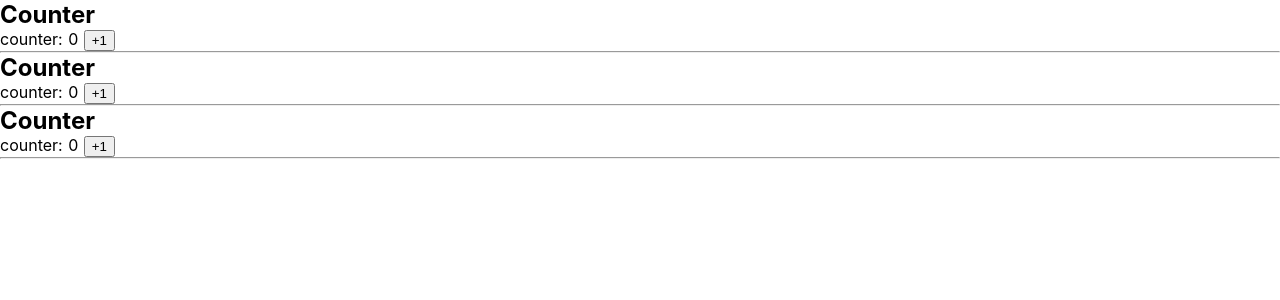
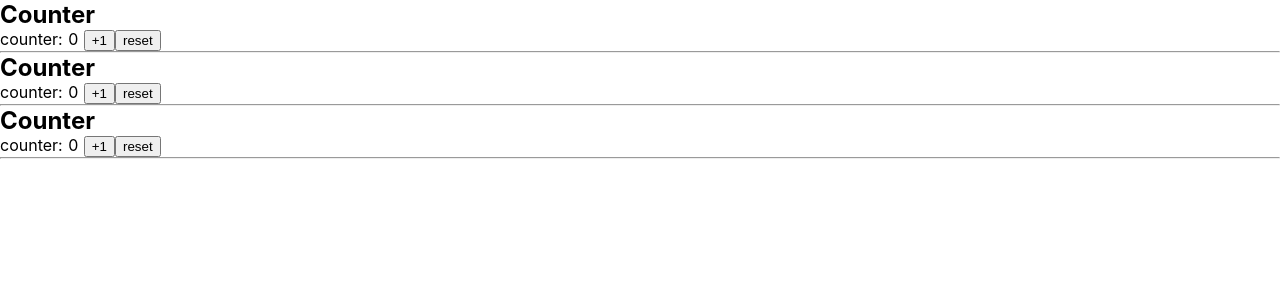
Before and after one commit to ynakayu/nuxt-vuex-counter, a Nuxt app: page / in a window 1280 px wide. Shown: the top 300 px of the page. Built offline with nearby package versions, Linux system fonts and the light colour scheme.

Commit message:
add reset function

```diff
--- a/components/Counter.vue
+++ b/components/Counter.vue
@@ -3,6 +3,7 @@
     <h2>{{ title }}</h2>
     counter: {{ $store.state.counter.counter }}
     <button v-on:click="$store.commit('counter/countUp')">+1</button>
+    <button v-on:click="$store.commit('counter/reset')">reset</button>
   </section>
 </template>
 
--- a/store/counter.js
+++ b/store/counter.js
@@ -5,5 +5,8 @@
 export const mutations = {
   countUp: function(state){
     state.counter++
+  },
+  reset: function(state) {
+    state.counter = 0
   }
 }
```
